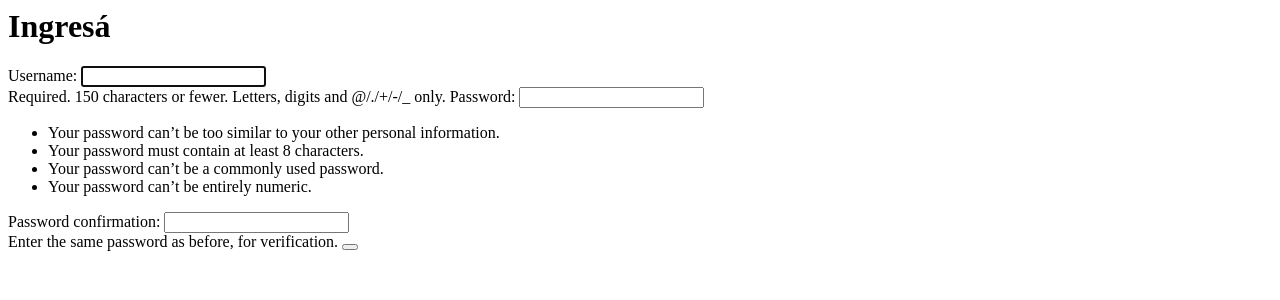
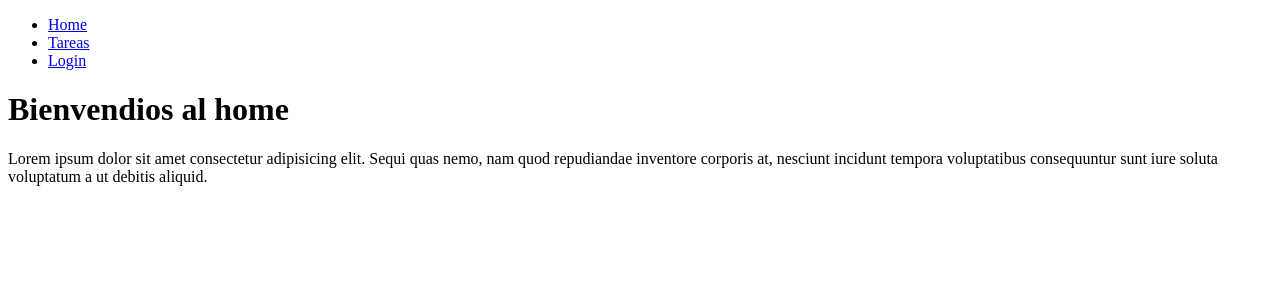
Before and after one commit to CarlosPalladino/learning-Django--CRUD, a Django app: page / in a window 1280 px wide. Shown: the top 300 px of the page. Run offline with Django 4.2, Linux system fonts and the light colour scheme.

Commit message:
creando los href , login y base

```diff
--- a/crudsito/urls.py
+++ b/crudsito/urls.py
@@ -16,7 +16,11 @@ Including another URLconf
 from django.contrib import admin
 from django.urls import path
 from task import views
+
 urlpatterns = [
     path('admin/', admin.site.urls),
-    path ('',views.helloworld)
+    path('',views.home,name='home'),
+    path ('login/',views.login, name='login'),
+    path('tareas/',views.tareas, name='tareas')
+
     ]
--- /dev/null
+++ b/task/templates/base.html
@@ -0,0 +1,30 @@
+<!DOCTYPE html>
+<html lang="en">
+
+<head>
+    <meta charset="UTF-8">
+    <meta http-equiv="X-UA-Compatible" content="IE=edge">
+    <meta name="viewport" content="width=device-width, initial-scale=1.0">
+    <title>django crud aplication</title>
+</head>
+
+<body>
+    <nav>
+        <ul>
+            <li>
+                <a href="/">Home</a>
+            </li>
+            <li>
+                <a href="/tareas">Tareas</a>
+            </li>
+            <li>
+                <a href="/login">Login</a>
+            </li>
+        </ul>
+    </nav>
+    {% block content %}
+
+    {% endblock %}
+</body>
+
+</html>
--- /dev/null
+++ b/task/templates/home.html
@@ -0,0 +1,6 @@
+{% extends 'base.html'%}
+
+{% block content %}
+<h1>Bienvendios al home</h1>
+<p>Lorem ipsum dolor sit amet consectetur adipisicing elit. Sequi quas nemo, nam quod repudiandae inventore corporis at, nesciunt incidunt tempora voluptatibus consequuntur sunt iure soluta voluptatum a ut debitis aliquid.</p>
+{% endblock %}
--- a/task/templates/login.html
+++ b/task/templates/login.html
@@ -1,9 +1,19 @@
+{% extends 'base.html'%}
+
+{% block content %}
+
 <h1>Ingresá</h1>
 
-<form action="/login" method="POST">
+
+{{error}}
+
+<form action="/login/" method="POST">
+
+    {% csrf_token %}
     {{form}}
 
-<button type="submit">
-
-</button>
+    <button type="submit">
+        Ingresá
+    </button>
 </form>
+{% endblock %}
--- a/task/views.py
+++ b/task/views.py
@@ -1,8 +1,31 @@
-from django.shortcuts import render
+from django.shortcuts import render,redirect
 from django.contrib.auth.forms import UserCreationForm
+from django.contrib.auth.models import User
+from django.contrib.auth import login
+from django.db import IntegrityError
+#Create your views here.
 
-#Create your views here.
-def helloworld(request):
-    return render(request,'login.html',{
-         'form':UserCreationForm,
-    })
+def home(request):
+    return render(request,'home.html')
+
+def login(request):
+      if request.method == 'GET':
+       return render(request,'login.html',{
+          'form': UserCreationForm
+          })
+      else:
+          if request.POST['password1'] == request.POST['password2']:
+               try:
+                     user= User.objects.create_user(
+                    username=request.POST['username'], password=request.POST
+                    ['password2'])
+                     user.save()
+                     login(request, user)
+                     return redirect('tareas')
+               except IntegrityError:
+                    return render(request,'login.html',{
+                         'form': UserCreationForm,
+                         'error': 'username already exists'
+                              })
+def tareas(request):
+     return render(request,'tareas.html')
```
Also changed, not shown: task/templates/tareas.html (added, +7 -0 lines), db.sqlite3.
